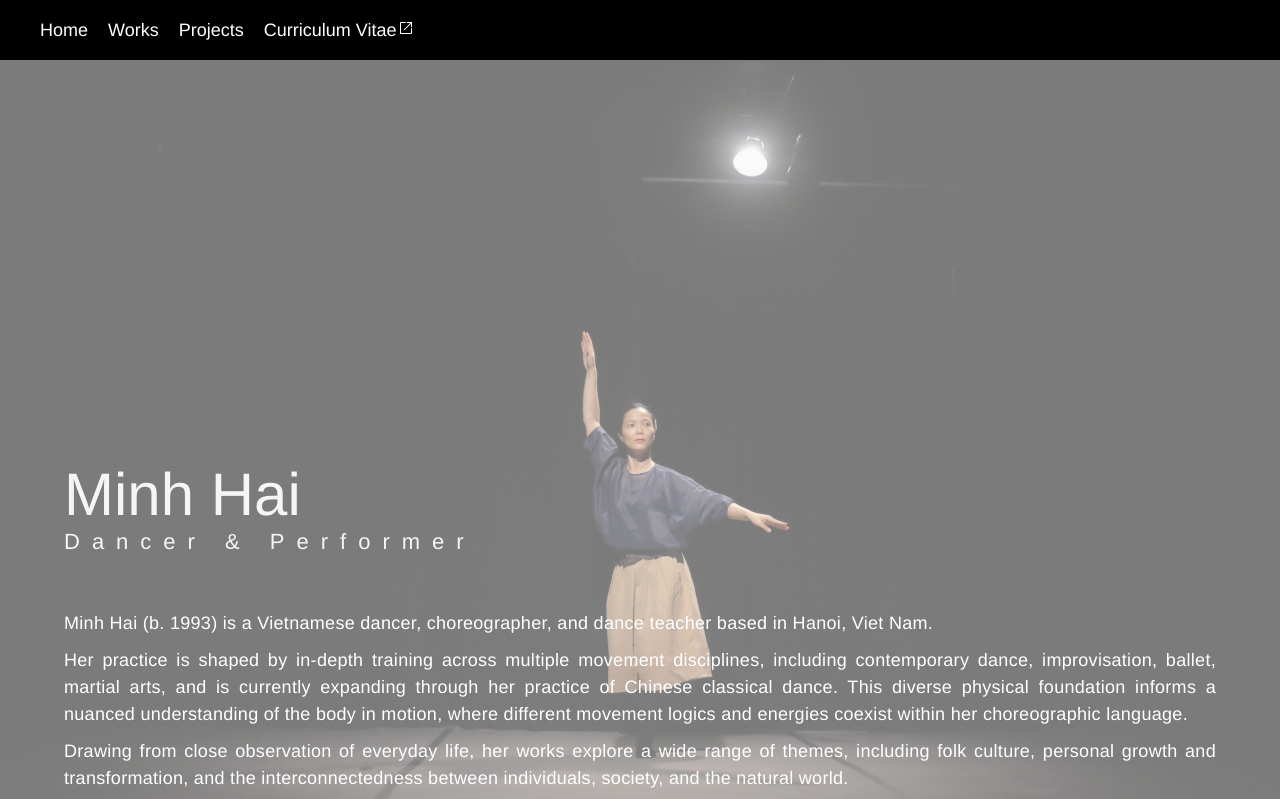
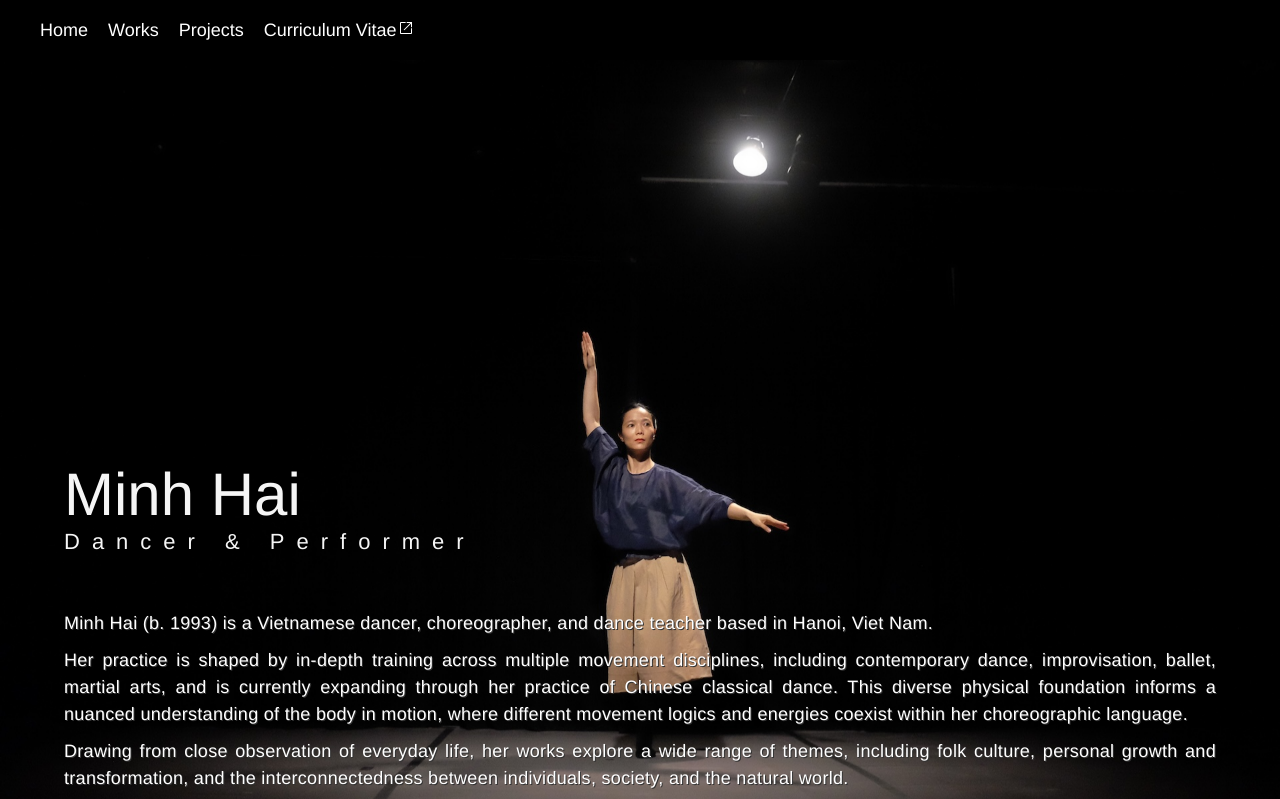
Before and after one commit to Hai-Minh/Hai-Minh.github.io, a Next.js app: page / in a window 1280 px wide. Shown: the top 799 px of the page. Built offline with nearby package versions, Linux system fonts and the light colour scheme.

Commit message:
feat: make text more readable

```diff
--- a/src/styles/Home.module.scss
+++ b/src/styles/Home.module.scss
@@ -13,7 +13,7 @@
         object-fit: cover;
         object-position: center center;
         opacity: 0;
-        animation: fadeIn 2s ease-in 0.5s forwards, fadeOut 2s ease-in 3.5s forwards;
+        animation: fadeIn 2s ease-in 0.5s forwards;
     }
 }
 
@@ -51,6 +51,7 @@
         line-height: 1.5;
         letter-spacing: 0.3px;
         color: #fff;
+        text-shadow: 1px 1px #333;
         margin-bottom: 10px;
     }
 }
```
